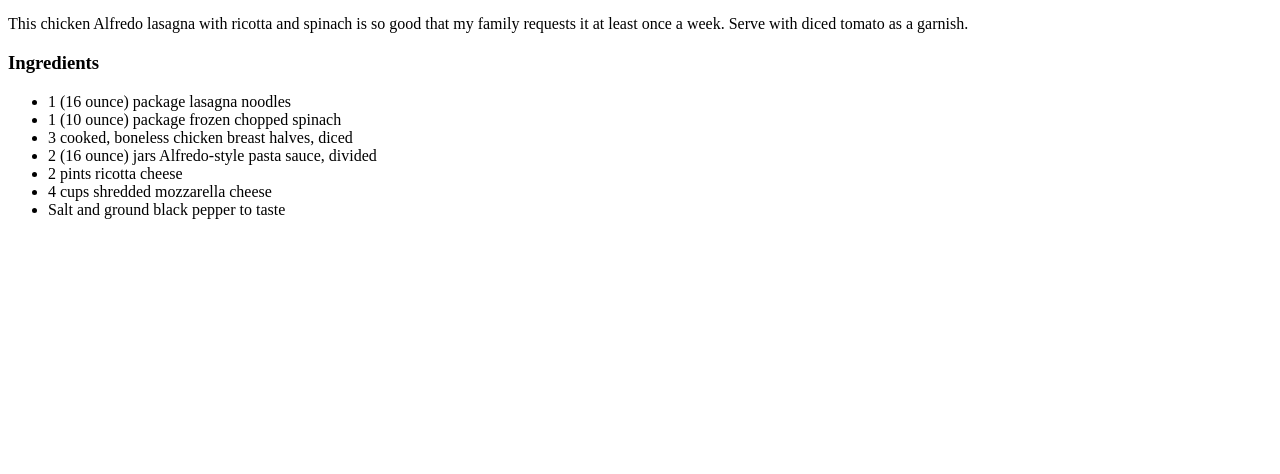
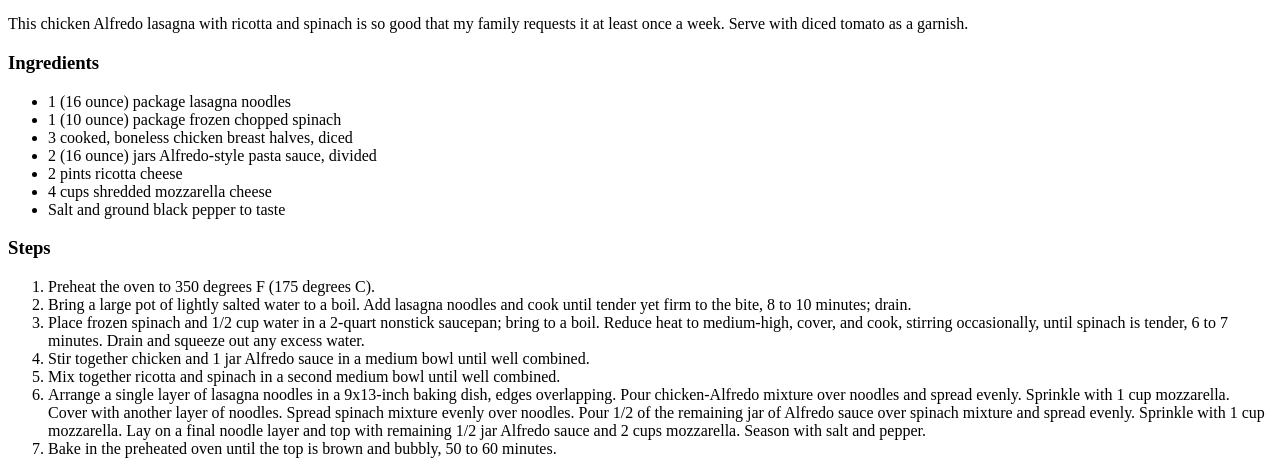
Before and after one commit to brcs124/Mapped-Recipes, a plain HTML site: page recipes/lasagna_alfredo.html in a window 1280 px wide. Shown: the part 428-902 px from the top of the page. Before the commit the page ends 800 px from the top, so only its background shows below. Drawn offline with Linux system fonts and the light colour scheme.

Commit message:
Finished up the lasagna alfredo recipe

```diff
--- a/recipes/lasagna_alfredo.html
+++ b/recipes/lasagna_alfredo.html
@@ -34,5 +34,22 @@
         <li> Salt and ground black pepper to taste</li>
     </ul>
 
+
+    <h3>Steps</h3>
+    <ol>
+        <li>Preheat the oven to 350 degrees F (175 degrees C).</li>
+
+        <li> Bring a large pot of lightly salted water to a boil. Add lasagna noodles and cook until tender yet firm to the bite, 8 to 10 minutes; drain.</li>
+
+        <li>  Place frozen spinach and 1/2 cup water in a 2-quart nonstick saucepan; bring to a boil. Reduce heat to medium-high, cover, and cook, stirring occasionally, until spinach is tender, 6 to 7 minutes. Drain and squeeze out any excess water.</li>
+
+        <li>  Stir together chicken and 1 jar Alfredo sauce in a medium bowl until well combined.</li>
+
+        <li>  Mix together ricotta and spinach in a second medium bowl until well combined.</li>
+
+        <li>  Arrange a single layer of lasagna noodles in a 9x13-inch baking dish, edges overlapping. Pour chicken-Alfredo mixture over noodles and spread evenly. Sprinkle with 1 cup mozzarella. Cover with another layer of noodles. Spread spinach mixture evenly over noodles. Pour 1/2 of the remaining jar of Alfredo sauce over spinach mixture and spread evenly. Sprinkle with 1 cup mozzarella. Lay on a final noodle layer and top with remaining 1/2 jar Alfredo sauce and 2 cups mozzarella. Season with salt and pepper.</li>
+
+        <li>   Bake in the preheated oven until the top is brown and bubbly, 50 to 60 minutes.</li>
+    </ol>
 </body>
 </html>
```
